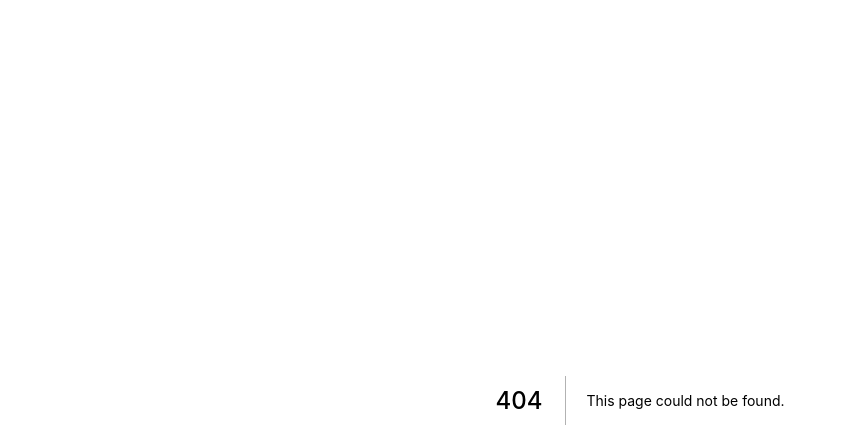
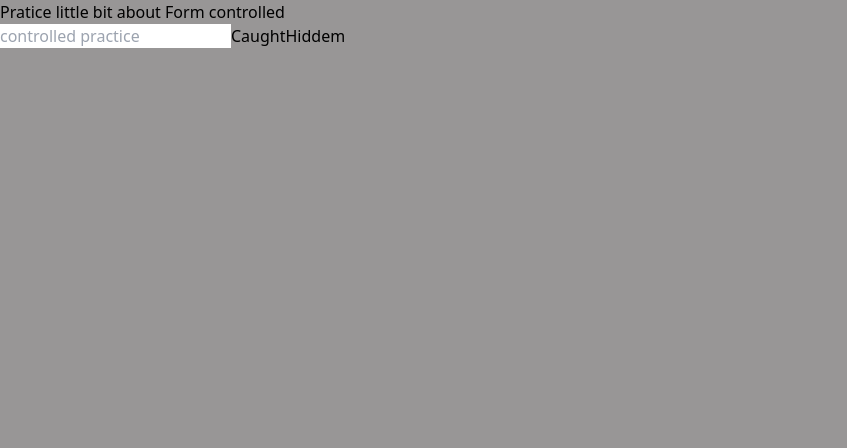
Before and after one commit to felipe-programador-18/practiceform, a Next.js app: page /contr in a window 1280 px wide. Before the commit this address had no page. Shown: the top 448 px of the page, without its empty margins (0-847 px from the left). Built offline with nearby package versions, Linux system fonts and the light colour scheme.

Commit message:
c16-create more about form uncontrolled and controlled to practice them

```diff
--- /dev/null
+++ b/pages/contr.js
@@ -0,0 +1,33 @@
+import React,{useState} from 'react'
+
+//practice little bit about form controoled
+
+const controlledForm =() => {
+   const [value, setvalue] = useState('')
+   const [show, setshow] = useState(true)
+
+   // this together works with value inside status
+   const getConsdole = () =>{
+       console.log(value)
+   }
+
+   // create one function to onchange
+   const Onchange = evt => {
+       setvalue(evt.target.value)
+       if(evt.target.value !== ''){
+           console.log('fielt fill !!!')
+       }
+   }
+
+
+ return(<> <h1>Pratice little bit about Form controlled</h1>
+     { show &&
+    <input type={'text'} onChange={Onchange}   value={value}  placeholder='controlled practice'  />
+     }
+    <button onClick={getConsdole}>Caught</button>
+    <button onClick={()=> setshow(one => !one)}  >Hiddem</button>
+
+ </>)
+
+}
+export default controlledForm
--- a/pages/controlled.js
+++ b/pages/controlled.js
@@ -1,20 +1,22 @@
-import React,{useEffect, useState} from 'react'
+import React,{ useState} from 'react'
 
 const controForm = () => {
    const [value, setvaleu] = useState('')
    const [show, setshow] = useState(true)
+
+   //this test i created to practice and understood better about form controled
    const [test, settest] = useState(true)
+
    const getState = () =>{
      console.log(value)
    }
    // inside functions i have passed it setvalue to get event of input!!
    const onChange = event => {
        setvaleu(event.target.value)
-       if(event.target.value === ''){
+       if(event.target.value ===''){
            console.log('fill in the fielt please!!!')
         }
-
-   }
+    }
 
    return(<>
    <div className='d-flex text-center'>
@@ -22,7 +24,7 @@ const controForm = () => {
        { show && <input type='text' placeholder='Controlled' value={value}  onChange={onChange}  /> }
         <button className='bg-green-600' onClick={getState}>Get value</button>
         <button className='bg-yellow-500'  onClick={()=> setshow(curr => !curr)}>hide value</button>
-        {value}
+
         {value === '' && <p>fielt invalidated!!</p>}
 
        { test &&
@@ -36,7 +38,7 @@ const controForm = () => {
 
  </div>
 
- <div className=' d-flex text-center' >
+ <div className=' text-center' >
  <table className="table text-center ">
   <thead>
     <tr>
--- /dev/null
+++ b/pages/un.js
@@ -0,0 +1,25 @@
+import React, {useState, useRef}  from "react";
+
+const Testing = () =>{
+  const reffered =useRef(true)
+  const[showup, setshowup] = useState()
+
+  const Caught = () =>{
+      console.log(reffered?.current?.value)
+  }
+
+
+  return(<>
+    <div className="text-center">
+    <h1 className="text-center" >Practice more about uncontrolled form</h1>
+      { showup &&
+      <input  type={'text'} placeholder='Practice Uncontrolled' ref={reffered}/>
+      }
+      <button onClick={Caught} >GetSta</button>
+      <button onClick={() => setshowup(curr => !curr)  }  >Hide input</button>
+      </div>
+  </>)
+}
+
+
+export default Testing
--- a/pages/unconpra.js
+++ b/pages/unconpra.js
@@ -1,5 +1,6 @@
 import React, {useRef, useState} from 'react'
 
+//this is practice about uncontrolled input!!
 const practiForm = () =>{
  const reffere = useRef(true)
  const [show, setshow] = useState()
@@ -13,9 +14,6 @@ const practiForm = () =>{
         <button onClick={getState}>Get value</button>
         <button onClick={()=> setshow(curr => !curr)}>hide value</button>
  </>)
-
-
-
 }
 
 export default practiForm
--- a/styles/globals.css
+++ b/styles/globals.css
@@ -3,5 +3,5 @@
 @tailwind utilities;
 
 body{
-    background-color: rgb(202, 186, 186);
+    background-color: rgb(152, 150, 150);
 }
```
